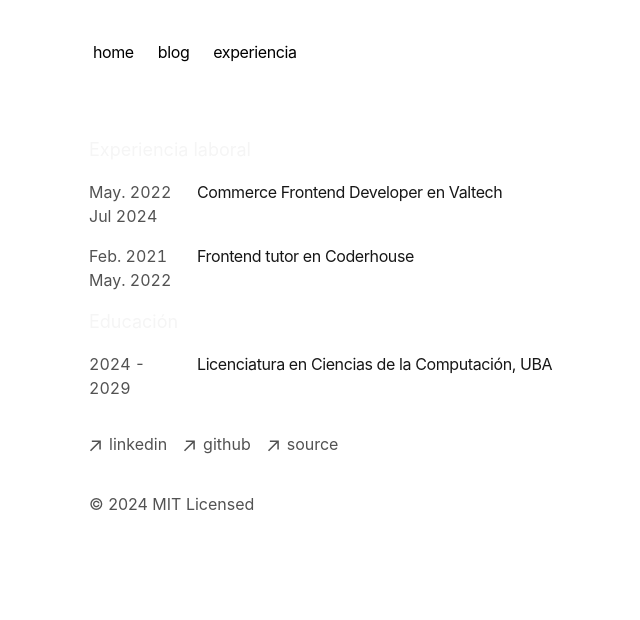
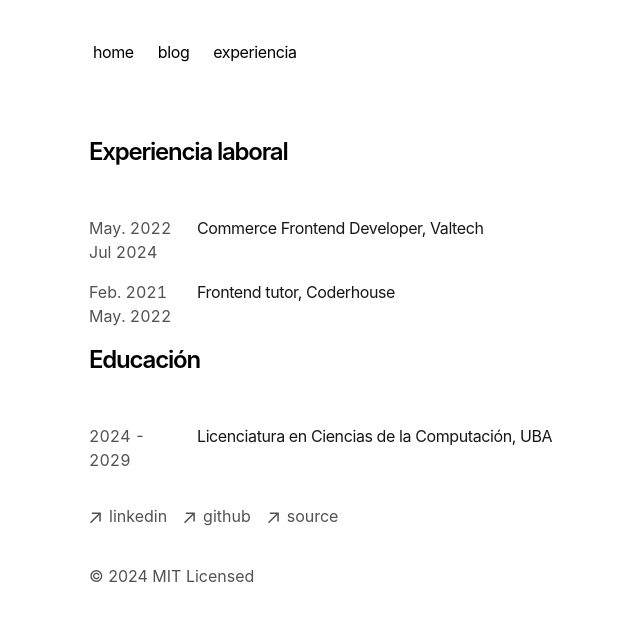
Before and after one commit to lolodurante/lolodurante.com.ar, a Next.js app: page /experiencia in a window 1280 px wide. Shown: the top 620 px of the page, without its empty margins (263-903 px from the left). Built offline with nearby package versions, Linux system fonts and the light colour scheme.

Commit message:
minor changes

```diff
--- a/app/experiencia/page.tsx
+++ b/app/experiencia/page.tsx
@@ -3,15 +3,15 @@
 export default function Page() {
     return (
         <div>
-            <span className="text-neutral-100 text-lg">
+            <h1 className="font-semibold text-2xl mb-8 tracking-tighter">
                 Experiencia laboral
-            </span>
+            </h1>
             <div className="w-full flex flex-col md:flex-row space-x-0 md:space-x-2 pt-4">
               <p className="text-neutral-600 dark:text-neutral-400 w-[100px] tabular-nums">
                 May. 2022 Jul 2024
               </p>
               <p className="text-neutral-900 dark:text-neutral-100 tracking-tight">
-                Commerce Frontend Developer en Valtech
+                Commerce Frontend Developer, Valtech
               </p>
             </div>
             <div className="w-full flex flex-col md:flex-row space-x-0 md:space-x-2 my-4">
@@ -19,12 +19,12 @@
                 Feb. 2021 May. 2022
               </p>
               <p className="text-neutral-900 dark:text-neutral-100 tracking-tight">
-                Frontend tutor en Coderhouse
+                Frontend tutor, Coderhouse
               </p>
               </div>
-            <span className="text-neutral-100 text-lg">
+            <h1 className="font-semibold text-2xl mb-8 tracking-tighter">
                 Educación
-            </span>
+            </h1>
             <div className="w-full flex flex-col md:flex-row space-x-0 md:space-x-2 pt-4">
               <p className="text-neutral-600 dark:text-neutral-400 w-[100px] tabular-nums">
                 2024 - 2029
```
